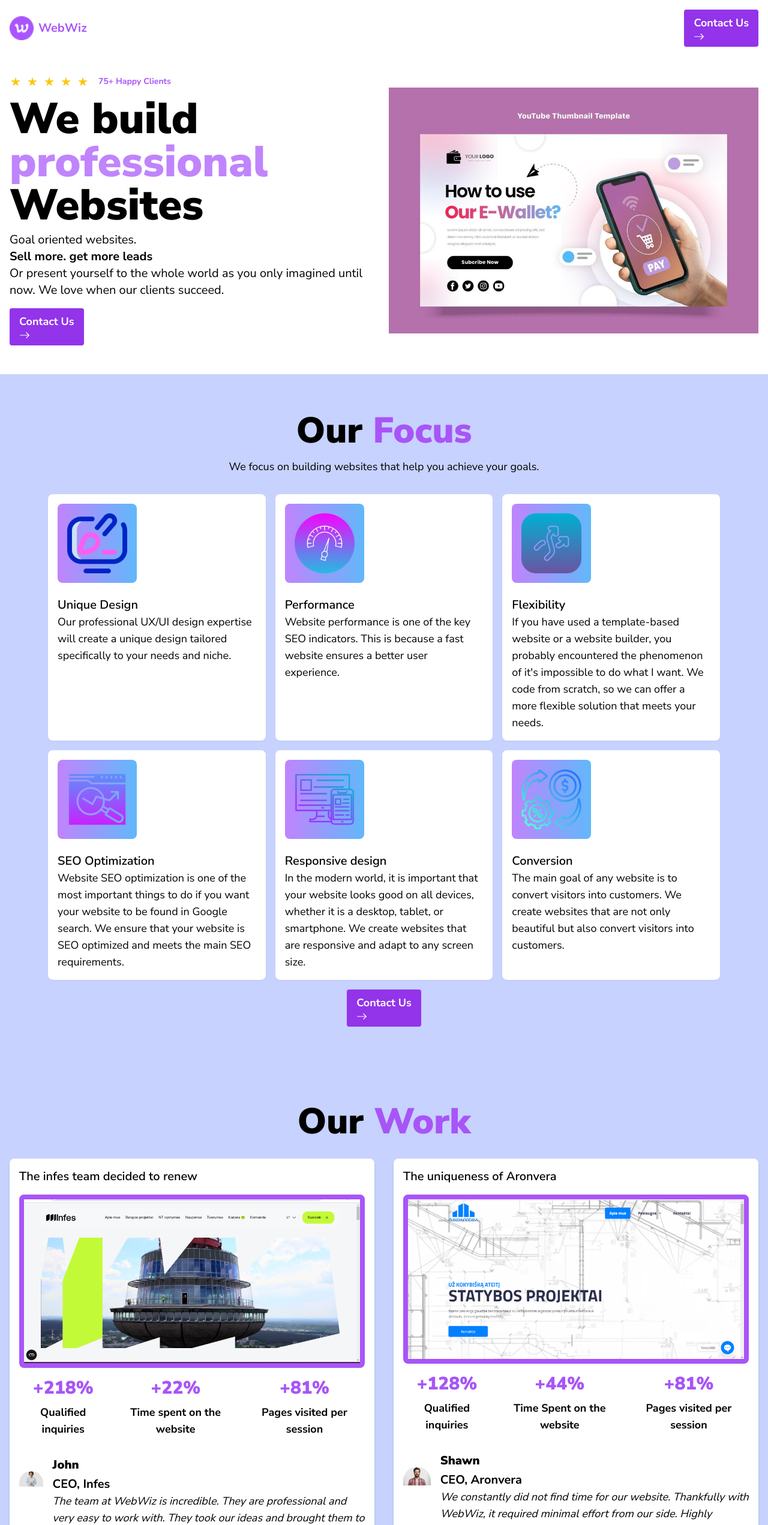
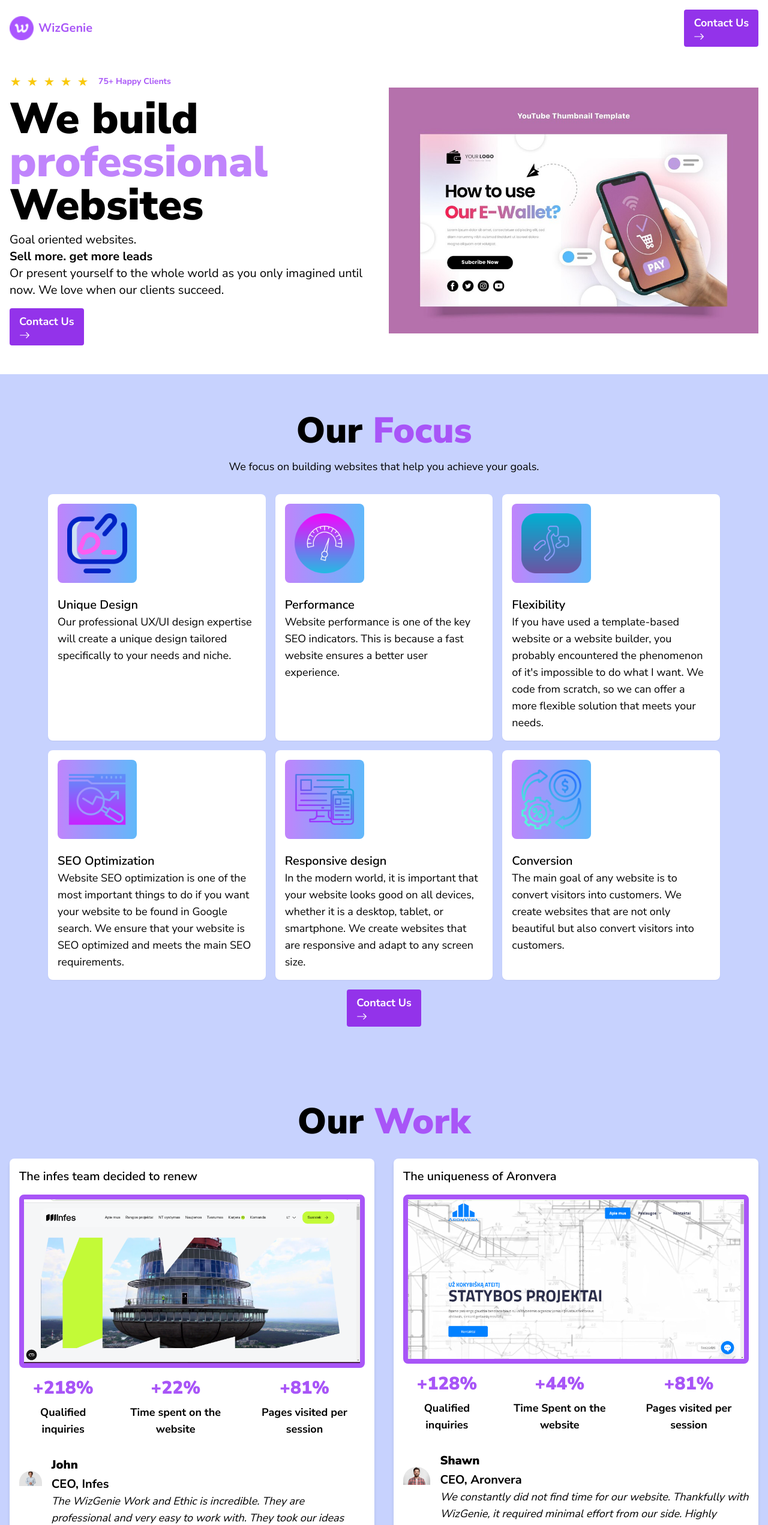
Before and after one commit to t-whelan/WebWiz, a Next.js app: page / in a window 1280 px wide. Shown: the top 2543 px of the page at 60% size. Built offline with nearby package versions, Linux system fonts and the light colour scheme; no server answers.

Commit message:
edits to footer. logo and testimonials

```diff
--- a/app/(home)/modules/OurWork.tsx
+++ b/app/(home)/modules/OurWork.tsx
@@ -71,7 +71,7 @@ const projects = [
       name: "John",
       image: ShawnImg,
       position: "CEO, Infes",
-      text: "The team at WebWiz is incredible. They are professional and very easy to work with. They took our ideas and brought them to life. I highly recommend them.",
+      text: "The WizGenie Work and Ethic is incredible. They are professional and very easy to work with. They took our ideas and brought them to life. I highly recommend them.",
     },
   },
   {
@@ -87,7 +87,7 @@ const projects = [
       name: "Shawn",
       image: RafaelImg,
       position: "CEO, Aronvera",
-      text: "We constantly did not find time for our website. Thankfully with WebWiz, it required minimal effort from our side. Highly Recommend.",
+      text: "We constantly did not find time for our website. Thankfully with WizGenie, it required minimal effort from our side. Highly Recommend.",
     },
   },
 ];
--- a/components/Footer.tsx
+++ b/components/Footer.tsx
@@ -6,7 +6,7 @@ const Footer = () => {
       <div className="bg-purple-500 text-white py-4">
         <div className="container mx auto px-4">
           <p className=" text-center text-sm">
-            &copy; {new Date().getFullYear()} WebWiz Codes. All rights reserved.
+            &copy; {new Date().getFullYear()} WizGenie. All rights reserved.
           </p>
         </div>
       </div>
--- a/components/Logo.tsx
+++ b/components/Logo.tsx
@@ -10,7 +10,7 @@ const Logo = () => {
         height={40}
         className="rounded"
       />
-      <span className="font-bold text-purple-500 text-xl">WebWiz</span>
+      <span className="font-bold text-purple-500 text-xl">WizGenie</span>
     </div>
   );
 };
```
